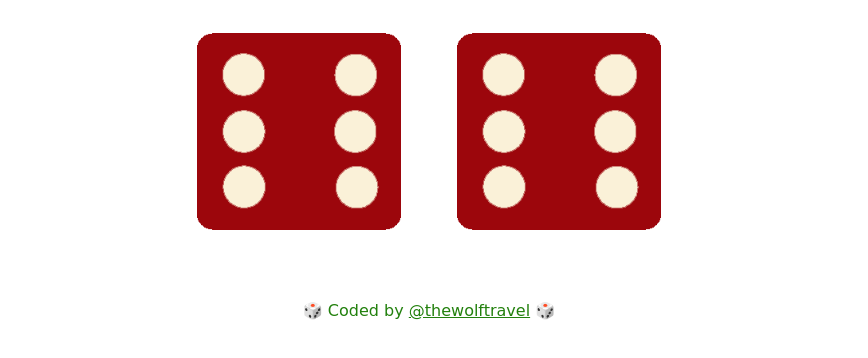
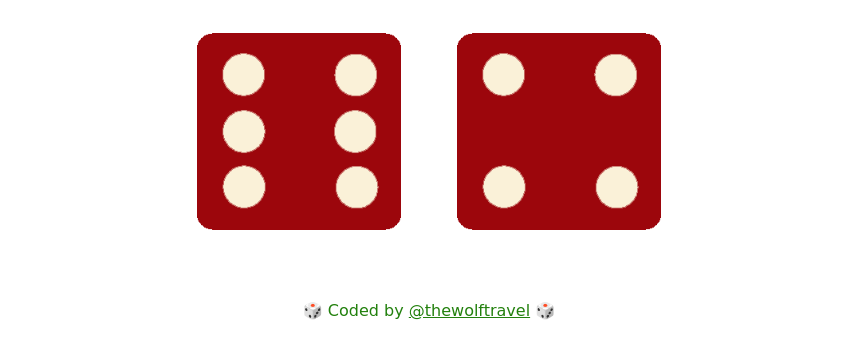
Before and after one commit to thewolftravel/Dicee-Challenge_Web-Development-Bootcamp, a plain HTML site: page index.html in a window 1280 px wide. Shown: the part 282-640 px from the top of the page, without its empty margins (211-1079 px from the left). Drawn offline with Linux system fonts and the light colour scheme; a web font is replaced by a local one.

Commit message:
added js file

```diff
--- a/index.html
+++ b/index.html
@@ -35,4 +35,6 @@
     >
     🎲
   </footer>
+  <script src="index.js"></script>
+  </script>
 </html>
--- a/styles.css
+++ b/styles.css
@@ -7,7 +7,6 @@
 .dice {
   text-align: center;
   display: inline-block;
-
 }
 
 body {
```
